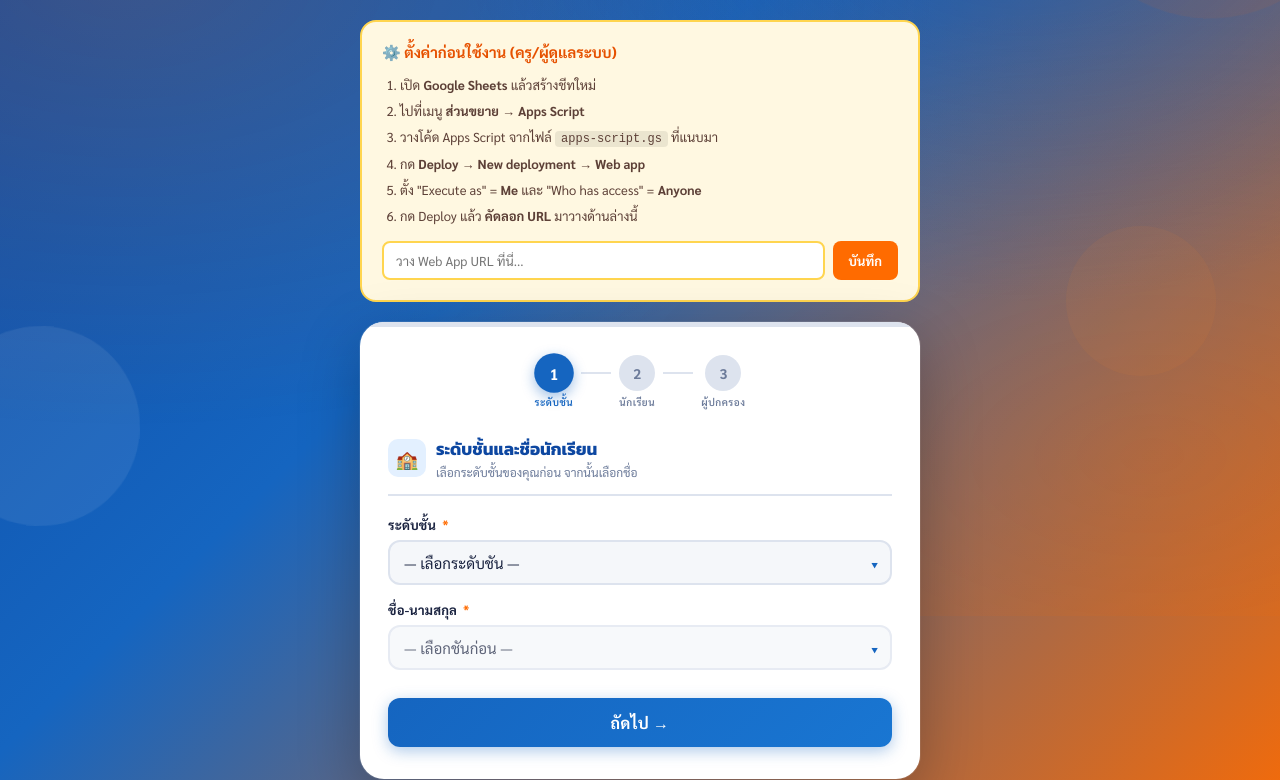
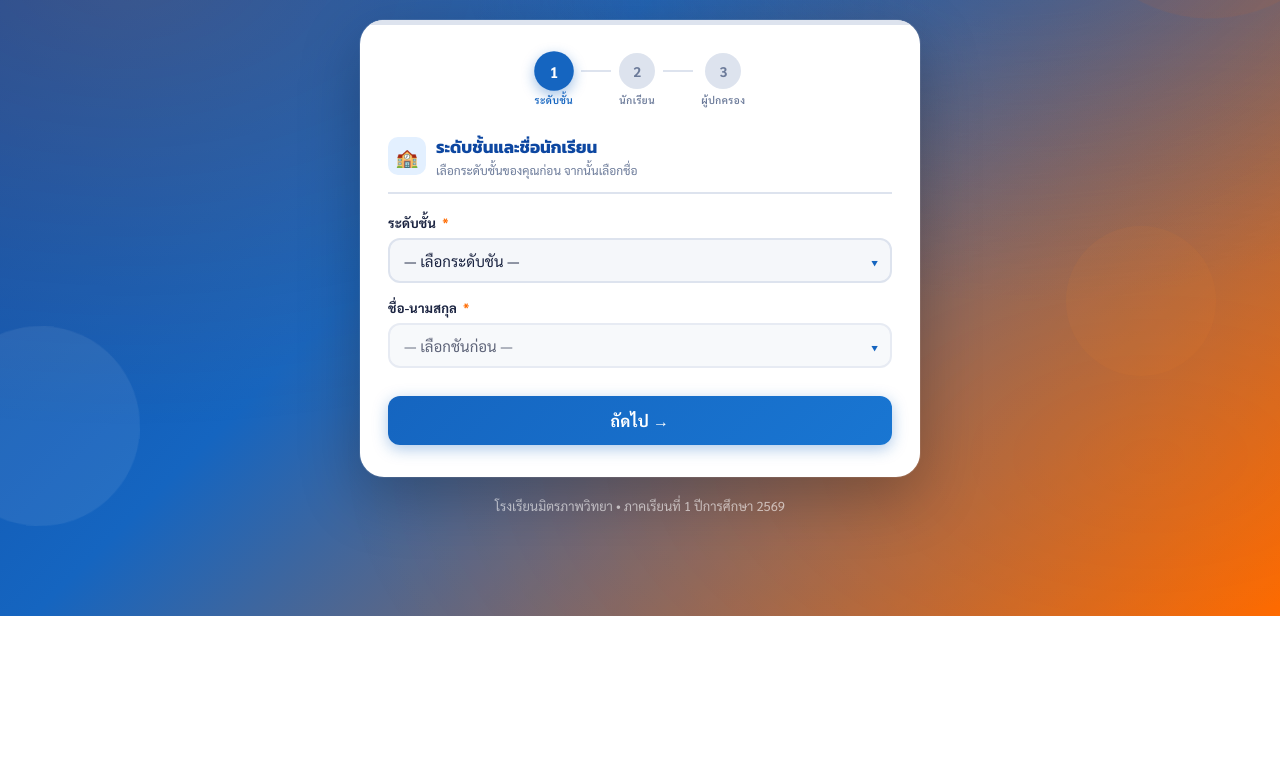
Before and after one commit to merlin-a11y/student-form, a plain HTML site: page index.html in a window 1280 px wide. Shown: the part 184-964 px from the top of the page. After the commit the page ends 800 px from the top, so only its background shows below. Drawn offline with Linux system fonts and the light colour scheme.

Commit message:
Add files via upload

```diff
--- a/index.html
+++ b/index.html
@@ -470,81 +470,7 @@
 
   .btn-reset:hover { background: var(--blue); transform: translateY(-1px); }
 
-  /* Setup notice */
-  .setup-notice {
-    background: #FFF8E1;
-    border: 2px solid #FFD54F;
-    border-radius: 16px;
-    padding: 20px;
-    margin-bottom: 20px;
-    position: relative; z-index: 1;
-    max-width: 560px;
-    margin-left: auto;
-    margin-right: auto;
-    animation: slideUp 0.7s ease-out 0.4s both;
-  }
 
-  .setup-notice h3 {
-    color: #E65100;
-    font-size: 15px;
-    font-weight: 700;
-    margin-bottom: 10px;
-    display: flex; align-items: center; gap: 6px;
-  }
-
-  .setup-notice ol {
-    padding-left: 18px;
-    color: #5D4037;
-    font-size: 13px;
-    line-height: 2;
-  }
-
-  .setup-notice code {
-    background: rgba(0,0,0,0.08);
-    padding: 1px 6px;
-    border-radius: 4px;
-    font-size: 12px;
-    word-break: break-all;
-  }
-
-  .url-input-wrap {
-    margin-top: 12px;
-    display: flex;
-    gap: 8px;
-  }
-
-  .url-input-wrap input {
-    flex: 1;
-    padding: 9px 12px;
-    border: 2px solid #FFD54F;
-    border-radius: 8px;
-    font-size: 13px;
-    font-family: 'Sarabun', sans-serif;
-    outline: none;
-  }
-
-  .url-input-wrap input:focus { border-color: var(--orange); }
-
-  .btn-save-url {
-    padding: 9px 16px;
-    background: var(--orange);
-    color: white;
-    border: none;
-    border-radius: 8px;
-    font-family: 'Sarabun', sans-serif;
-    font-size: 13px;
-    font-weight: 700;
-    cursor: pointer;
-    white-space: nowrap;
-  }
-
-  .url-saved {
-    color: #2E7D32;
-    font-size: 13px;
-    font-weight: 700;
-    margin-top: 8px;
-    display: none;
-  }
 
   @media (max-width: 480px) {
     .card-body { padding: 20px 16px 24px; }
@@ -569,24 +495,6 @@
   </div>
   <h1>📋 สำรวจข้อมูลนักเรียน<br>ภาคเรียนที่ 1 ปีการศึกษา 2569</h1>
   <p>กรุณากรอกข้อมูลให้ครบถ้วนและถูกต้อง</p>
-</div>
-
-<!-- Setup Notice -->
-<div class="setup-notice" id="setupNotice">
-  <h3>⚙️ ตั้งค่าก่อนใช้งาน (ครู/ผู้ดูแลระบบ)</h3>
-  <ol>
-    <li>เปิด <strong>Google Sheets</strong> แล้วสร้างชีทใหม่</li>
-    <li>ไปที่เมนู <strong>ส่วนขยาย → Apps Script</strong></li>
-    <li>วางโค้ด Apps Script จากไฟล์ <code>apps-script.gs</code> ที่แนบมา</li>
-    <li>กด <strong>Deploy → New deployment → Web app</strong></li>
-    <li>ตั้ง "Execute as" = <strong>Me</strong> และ "Who has access" = <strong>Anyone</strong></li>
-    <li>กด Deploy แล้ว <strong>คัดลอก URL</strong> มาวางด้านล่างนี้</li>
-  </ol>
-  <div class="url-input-wrap">
-    <input type="url" id="scriptUrlInput" placeholder="วาง Web App URL ที่นี่...">
-    <button class="btn-save-url" onclick="saveScriptUrl()">บันทึก</button>
-  </div>
-  <div class="url-saved" id="urlSaved">✅ บันทึก URL เรียบร้อยแล้ว! แบบฟอร์มพร้อมใช้งาน</div>
 </div>
 
 <!-- Main Card -->
@@ -796,24 +704,11 @@ const students = {
 };
 
 // ===== Script URL Management =====
-let SCRIPT_URL = localStorage.getItem('mitrapanya_script_url') || '';
+let SCRIPT_URL = 'https://script.google.com/macros/s/AKfycbzKN7HaMrg5Lzk9bzg5MZafxsjpqA0pQpKc7vORfrSS6vd4184smvFLDfy8ZqMIoRXWuA/exec';
 
-function saveScriptUrl() {
-  const url = document.getElementById('scriptUrlInput').value.trim();
-  if (!url.startsWith('https://')) { alert('URL ต้องขึ้นต้นด้วย https://'); return; }
-  SCRIPT_URL = url;
-  localStorage.setItem('mitrapanya_script_url', url);
-  document.getElementById('urlSaved').style.display = 'block';
-  setTimeout(() => document.getElementById('setupNotice').style.display = 'none', 1500);
-}
 
-// Auto-load saved URL
-window.addEventListener('DOMContentLoaded', () => {
-  if (SCRIPT_URL) {
-    document.getElementById('scriptUrlInput').value = SCRIPT_URL;
-    document.getElementById('setupNotice').style.display = 'none';
-  }
-});
+
+
 
 // ===== Step navigation =====
 let currentStep = 1;
@@ -941,11 +836,7 @@ function calcBMI() {
 async function submitForm() {
   if (!validateStep(3)) return;
 
-  if (!SCRIPT_URL) {
-    document.getElementById('setupNotice').style.display = 'block';
-    alert('⚠️ กรุณาตั้งค่า Web App URL ก่อนส่งข้อมูล\n(ดูกล่องสีเหลืองด้านบน)');
-    return;
-  }
+
 
   const btn = document.getElementById('submitBtn');
   btn.disabled = true;
```
